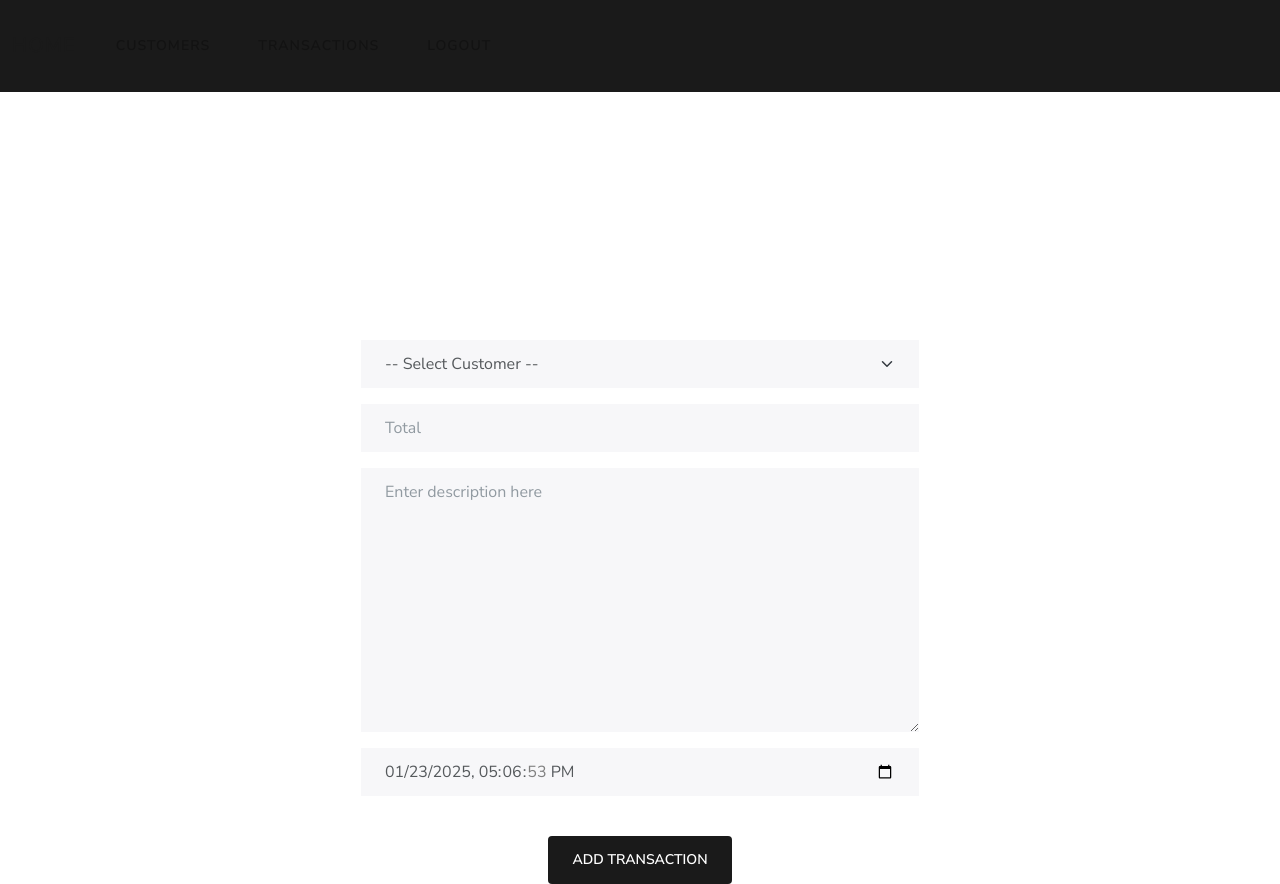
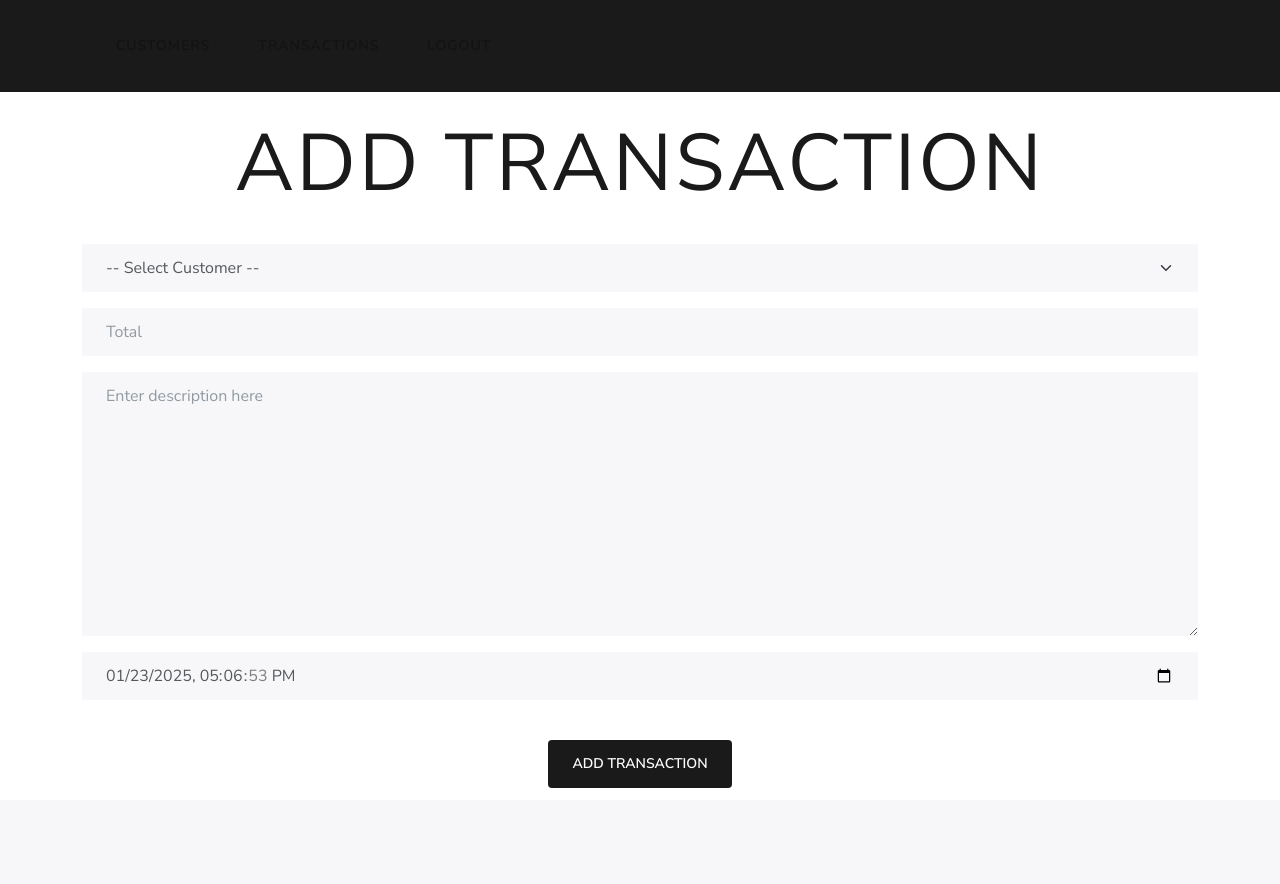
Before and after one commit to tylerboutwell/MotivateCRM, a Django app: page /crm/add_transaction in a window 1280 px wide. After the commit the page ends 788 px from the top, so only its background shows below. Run offline with Django 5.2, Linux system fonts and the light colour scheme; the visitor is signed in with stand-in values (Sample User, id 1); data that the repository does not hold is empty; some libraries are stand-ins or nearby versions.

Commit message:
change add customer and transaction headers to dark

```diff
--- a/crm_app/templates/crm/add_customer.html
+++ b/crm_app/templates/crm/add_customer.html
@@ -3,7 +3,7 @@
 
 {% block content %}
 
-<h1 class="text-light display-1 text-center">Add Customer</h1>
+<h1 class="display-1 text-center">Add Customer</h1>
 <br/>
 
 
--- a/crm_app/templates/crm/add_transaction.html
+++ b/crm_app/templates/crm/add_transaction.html
@@ -3,8 +3,7 @@
 
 {% block content %}
 
-<div class="col-md-6 offset-md-3">
-<h1 class="text-light display-1 text-center">Add Transaction</h1>
+<h1 class="display-1 text-center">Add Transaction</h1>
 <br/>
 
 <form method="POST" class="text-light" action="{%url 'crm_app:add transaction'%}">
@@ -17,6 +16,5 @@
 
 </form>
 
-</div>
 
 {%endblock%}
```
